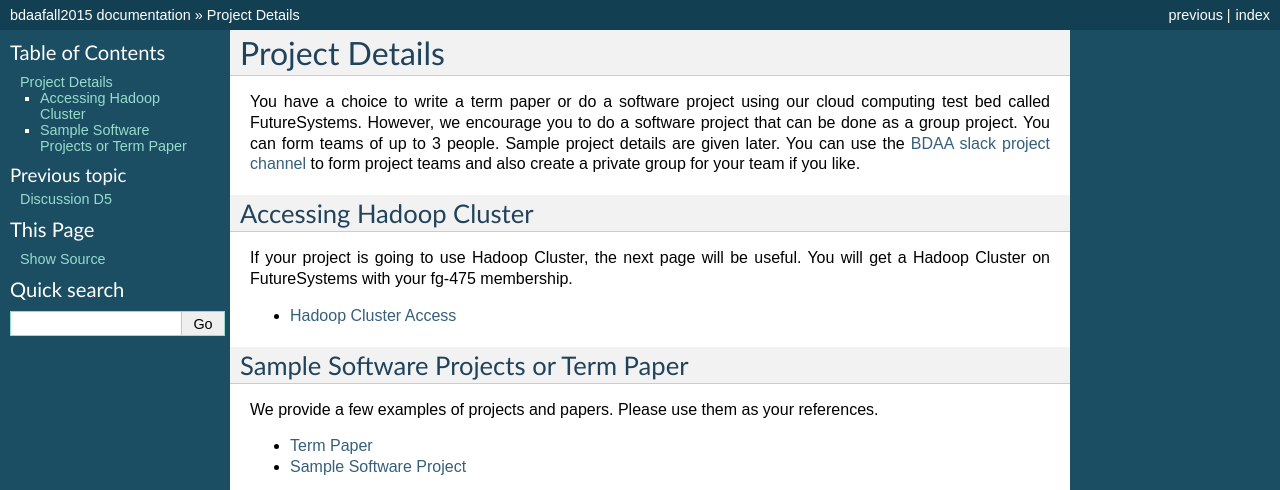
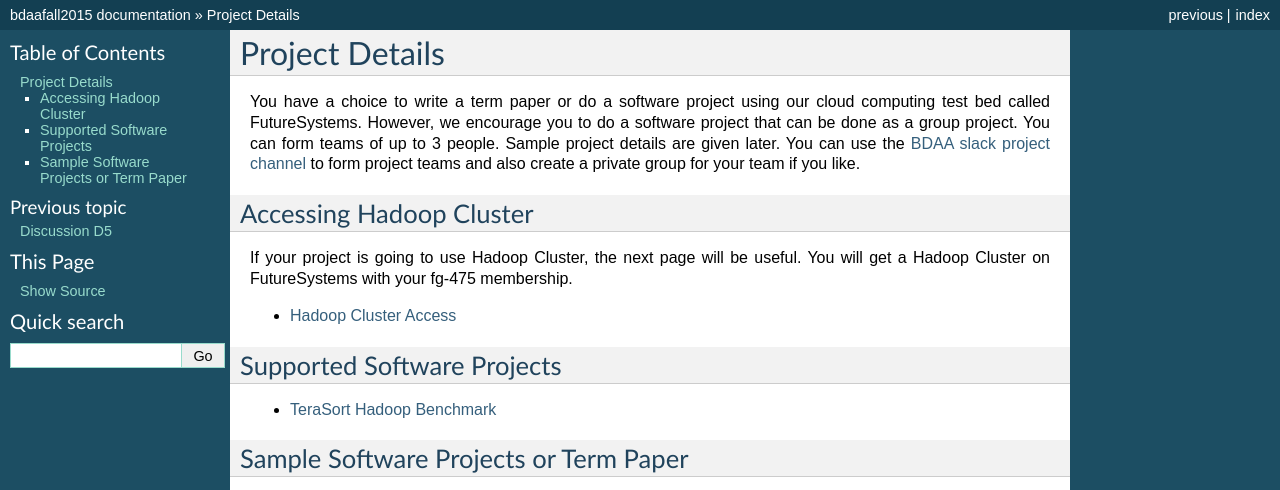
Before and after one commit to cglmoocs/bdaafall2015, a Sphinx documentation site: the page built from docs/source/project.rst, in a window 1280 px wide, cut to the strip 0-490 px from the top of the page. Built offline with Sphinx 7.4.7, drawn with Linux system fonts in a browser that asks for light colours.

Commit message:
Update project.rst

```diff
--- a/docs/source/project.rst
+++ b/docs/source/project.rst
@@ -17,6 +17,11 @@
 
 * `Hadoop Cluster Access <HadoopClusterAccess.html>`_
 
+Supported Software Projects
+-------------------------------------------------------------------------------
+
+* :ref:`TeraSort Hadoop Benchmark <terasort>`
+
 Sample Software Projects or Term Paper
 -------------------------------------------------------------------------------
 
```
